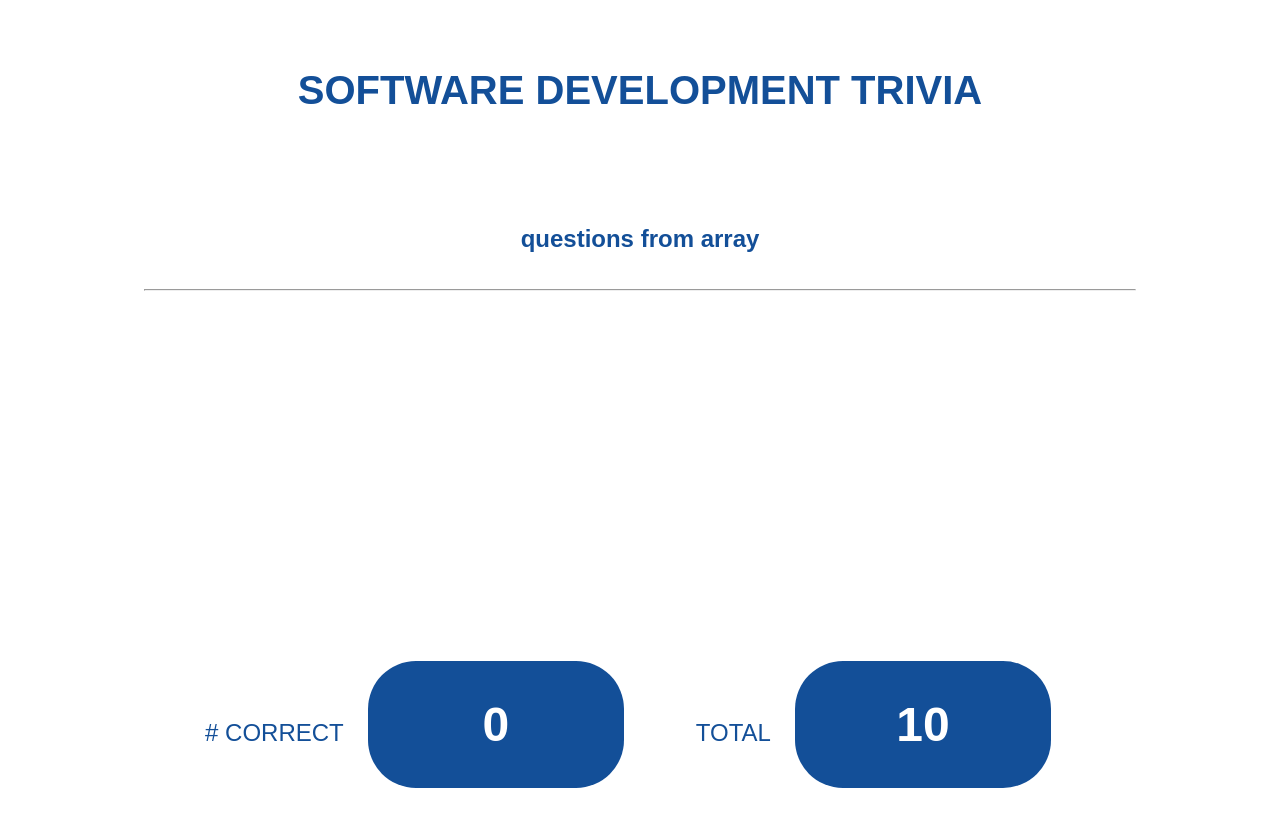
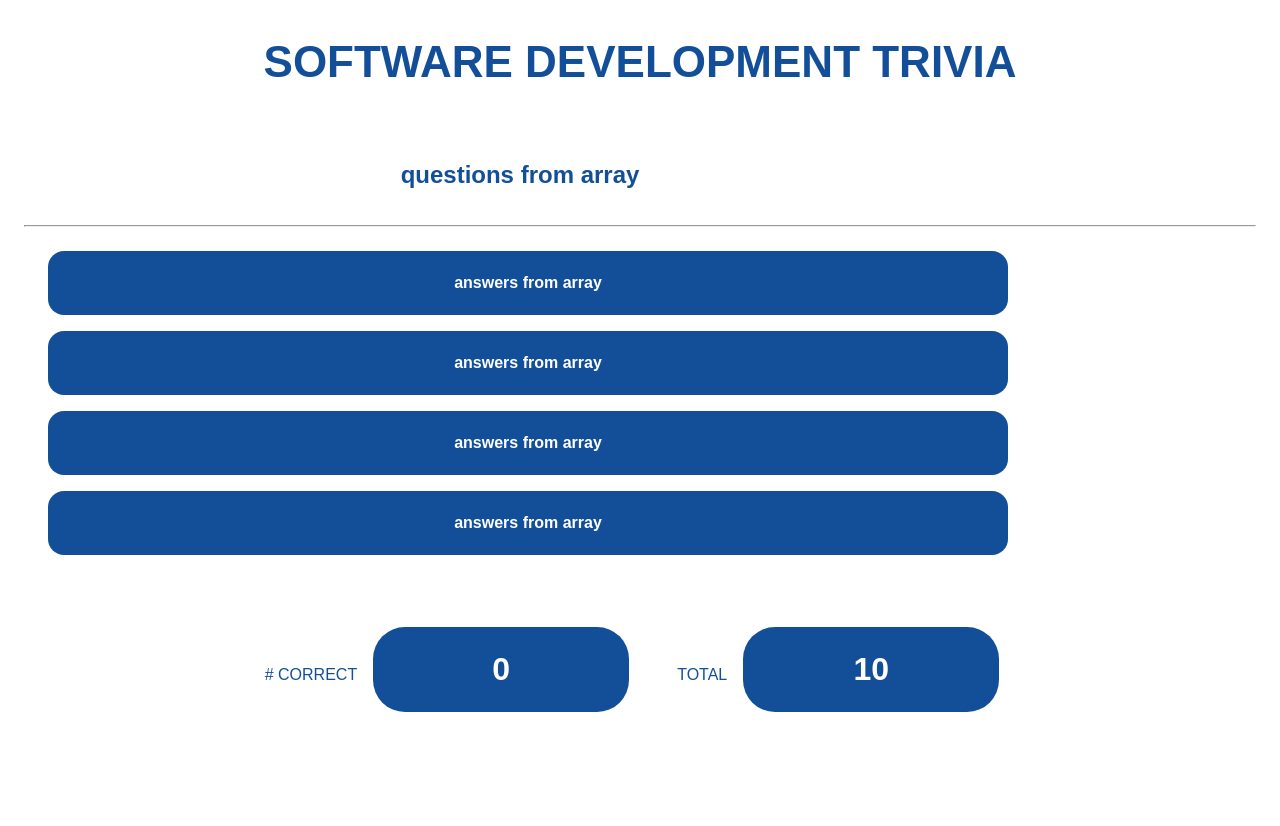
Before and after one commit to cre8ivesolutions/Quiz-Milestone-Project-1, a plain HTML site: page index.html in a window 1280 px wide. Both pictures are taken after a click on the button "CLICK TO START". Drawn offline with Linux system fonts and the light colour scheme.

Commit message:
need to add qanda

```diff
--- a/index.html
+++ b/index.html
@@ -9,7 +9,7 @@
 </head>
 <!-- name the game -->
 
-<body onload = >
+<body>
     <header>
         <h1>SOFTWARE DEVELOPMENT TRIVIA</h1>
     </header>
@@ -25,18 +25,20 @@
             <hr>
             <!-- create a flexbox div for the answers -->
             <div id="answerContainer" class="answerContainer container">
+               <!-- I will clean up the code when this is finished -->
                 <!-- <button class="answer">1.</button>
                 <button class="answer">2.</button>
                 <button class="answer">3.</button>
                 <button class="answer">4.</button>  -->
             </div>
         </div>
-        <div id="encouragement"></div>
+        <!-- <hr> -->
         <!-- create a space for the running score and win/los -->
         <aside id="scoreContainer" class="container">
-                <div><label># CORRECT</label><button id="score">0</button></div>
-                <div>TOTAL<button id="totalQuestions">10</button></div>
-            </aside>
+            <div><label for="score"># CORRECT</label><button id="score">0</button></div>
+            <div><label for="totalQuestions">TOTAL</label><button id="totalQuestions">10</button></div>
+        </aside>
+        <div id="encouragement"></div>
     </main>
         <script src='./main.js'></script>
         <!-- <script src="./QandA.js"></script> -->
--- a/main.js
+++ b/main.js
@@ -40,7 +40,8 @@ let clickOnAnswer = document.getElementsByClassName('answer');
 startOnClick.addEventListener('click', startGame=()=>{
     let showMainContainer = document.querySelector('main');
     let hideStartButton = document.getElementById('startButton');
-    let hideStartScreen = document.getElementById('start-screen');
+    // let hideStartScreen = document.getElementById('start-screen');
+
     // let addQuestion = document.getElementById('question');
 
     showMainContainer.classList.remove('hide');
@@ -54,23 +55,24 @@ startOnClick.addEventListener('click', startGame=()=>{
         questionElement.appendChild(questionText);
         document.getElementById('questionContainer').appendChild(questionElement);
         //the next couple of lines are not working correctly to display the quetions in the array of qAndA.questions
-        for (let i = 0; i < qAndA.length; i++) {
-            let qText= qAndA.questions[i];
-        };
+        // for (let i = 0; i < qAndA.length; i++) {
+        //     let qText= qAndA.questions[i];
+        // };
     };
     addQuestionText();
 
     function addAnswerText(){
-        const answerElement = document.createElement('div');
-        answerElement.className='answerContainer container';
-        const answerText = document.createTextNode("answers from array");
+        let answerElement = document.createElement('button');
+        answerElement.className='answer';
+        let answerText = document.createTextNode("answers from array");
         answerElement.appendChild(answerText);
         document.getElementById('answerContainer').appendChild(answerElement);
     };
-    addAnswerText();
     //the answer txt is not showing up
-});
+    qAndA.forEach(addAnswerText);
 
+    //the below event listener is throwing an error because the 'answer' element for clickOnAnswer is not yet created. fix this with async/await?
+    clickOnAnswer.addEventListener('click', ifCorrect);
 
     function ifCorrect(){
         let correctAnswer = qAndA.group(({type})=> 'correct');
@@ -94,24 +96,21 @@ function ifCorrect(){
         };
     };
 
-clickOnAnswer.addEventListener('click', ifCorrect);
-
-    function addNextButton(){
-        const nextButton = document.createElement('button');
-        const buttonLabel = document.innerHTML('NEXT');
-        nextButton.appendChild(buttonLabel);
-        document.getElementById('encouragement').appendChild('nextButton');
-    }
-    addNextButton();
+});
+// make the next button show up after the right or wrong answer is clicked
+    // function addNextButton(){
+    //     let nextButton = document.createElement('div');
+    //     let buttonLabel = document.createTextNode('NEXT');
+    //     nextButton.appendChild(buttonLabel);
+    //     document.getElementById('encouragement').appendChild('nextButton');
+    // };
+    // addNextButton();
 
 
 
 
         // let nextQuestion = document.getElementById('question');
-        // let nextQuestion.innerText="test Text"
-
         // nextQuestion.innerText += questionText;
-
         // addQuestionText();
 // if (answer === 'correct') {
     // function correctAnswer () => {//
--- a/styles.css
+++ b/styles.css
@@ -1,3 +1,6 @@
+.answer:hover {
+    background-color: rgb(122, 122, 255);
+}
 body {
     font-family:Arial, Helvetica, sans-serif;
     display: flexbox;
@@ -7,7 +10,7 @@ body {
     padding: .25em;
     text-align: center;
     color: #134f98;
-    max-height: 100vh;
+    max-height: 85vh;
 }
 .hide {
     display: none;
@@ -22,46 +25,38 @@ body {
 }
 main{
     align-items: center;
-    display: flex;
-    flex-direction: column;
-    border-radius: 1em;
 }
 #quizContainer{
-border-radius: 1em;
 min-height: 40vh;
 width: 80w;
-margin-bottom: 0%;
 }
 #questionContainer, #answerContainer {
     width: 75vw;
 }
 h1 {
-    margin: 1.5em;
-    font-size: 2.5em;
-}
-div {
-    /* padding: .5em;
-    margin: .5em; */
+    font-size: 2.75em;
 }
 #startButton {
     background-color:#ffb227;
-    /* border: none; */
     font-size: 3.5rem;
     font-weight: bold;
     min-width: 25vw;
     min-height: 25vh;
     color:#134f98;
-    /* display: inline-flexbox; */
-    /* justify-content: center; */
-    /* align-self: center; */
-    margin-top: 25vh;
+    display: inline-flexbox;
+    justify-content: center;
+    align-self: center;
+    margin-top: 20vh;
     animation-name: startUp;
-    /* animation-duration: 1.9s; */
+    animation-duration: 1.9s;
     animation-iteration-count: infinite;
 }
 @keyframes startUp {
     from {background-color: transparent;}
     to {background-color: #ffb227;}
+}
+label {
+    font-size: medium;
 }
 #start-screen {
     display: flex;
@@ -75,47 +70,42 @@ div {
     padding: .5em;
     margin: .5em;
 }
-/* #question{
-    font-weight: bold;
-    font-size: larger;
-    color:#134f98;
-}  */
 .answer button, button {
     font-weight: bold;
     font-size: medium;
+    flex-wrap: wrap;
     border: none;
     background-color:#134f98;
     color: white;
     padding: .75em;
     width: 75vw;
 }
-.answer :hover {
-    background-color: rgb(122, 122, 255);
-    /* opacity: .75; */
-}
-/* #encouragement {
+#encouragement {
     text-align: center;
     font-weight: bold;
     font-size: medium;
     font-stretch: expanded;
     text-transform: uppercase;
     color: rgb(115, 113, 113);
-} */
+}
 aside {
     display: inline-flex;
     justify-content: center;
-    font-size:1.5em;
+    align-self: flex-end;
     margin:0;
     padding: 0.25em;
 
 }
 #score, #totalQuestions{
     max-width: 20vw;
-    min-width: 8vw;
+    min-width: 7vw;
     background-color:#134f98;
     color: white;
     font-weight: bold;
     margin-top: 0;
     margin-bottom: .1;
     font-size: 2em;
+    padding: .1;
+    align-self: center;
+    text-align: center;
 }
```
Lines whose indentation alone changed are shown as unchanged.
